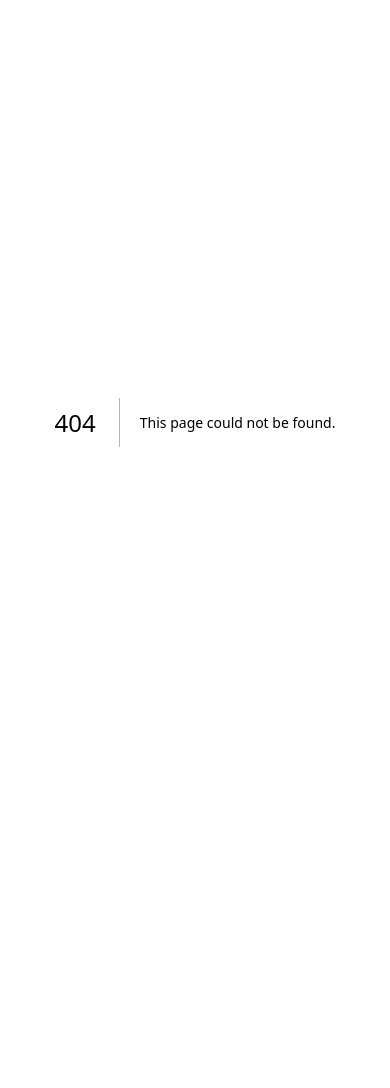
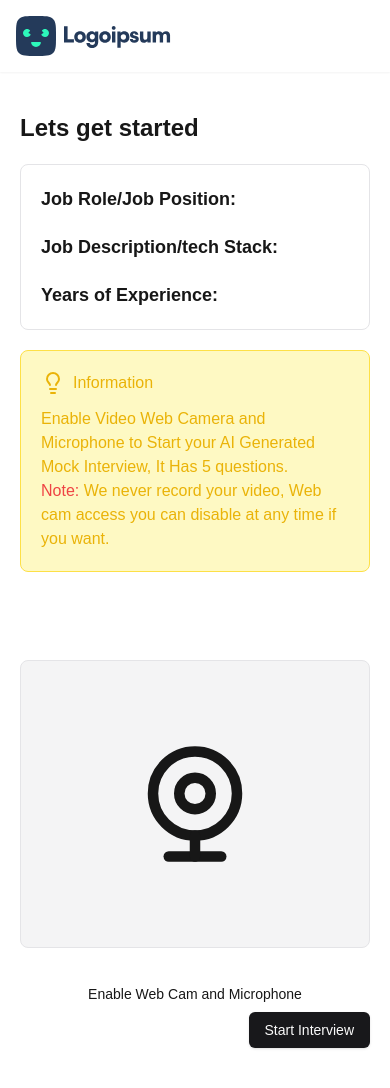
Before and after one commit to Upadhyay-Yatendra/MockView, a Next.js app: page /dashboard/interview/1 in a window 390 px wide. Before the commit this address had no page. Before the commit the page ends 844 px from the top, so only its background shows below. Built offline with nearby package versions, Linux system fonts and the light colour scheme; no server answers; the database is empty.

Commit message:
Added webCam and microphone functionality and questions pages

```diff
--- /dev/null
+++ b/app/dashboard/interview/[interviewId]/page.jsx
@@ -0,0 +1,88 @@
+"use client";
+import { Button } from "@/components/ui/button";
+import { db } from "@/utils/db";
+import { MockInterview } from "@/utils/schema";
+import { eq } from "drizzle-orm";
+import { Lightbulb, WebcamIcon } from "lucide-react";
+import Link from "next/link";
+import React, { useEffect, useState } from "react";
+import Webcam from "react-webcam";
+
+function Interview({ params }) {
+  const [interviewData, setInterviewData] = useState();
+  const [webCamEnabled, setWebCamEnabled] = useState(false);
+  useEffect(() => {
+    GetInterviewDetails();
+  }, []);
+  const GetInterviewDetails = async () => {
+    const result = await db
+      .select()
+      .from(MockInterview)
+      .where(eq(MockInterview.mockId, params.interviewId));
+    setInterviewData(result[0]);
+  };
+  return (
+    <div className="my-10 ">
+      <h2 className="font-bold text-2xl">Lets get started</h2>
+      <div className="grid grid-cols-1 md:grid-cols-2 gap-10">
+        <div className="flex flex-col my-5 gap-5">
+          <div className="flex flex-col p-5  rounded-lg border gap-5">
+            <h2 className="text-lg">
+              <strong>Job Role/Job Position: </strong>
+              {interviewData?.jobPosition}
+            </h2>
+            <h2 className="text-lg">
+              <strong>Job Description/tech Stack: </strong>
+              {interviewData?.jobDesc}
+            </h2>
+            <h2 className="text-lg">
+              <strong>Years of Experience: </strong>
+              {interviewData?.jobExperience}
+            </h2>
+          </div>
+          <div className="p-5 border rounded-lg border-yellow-300 bg-yellow-100">
+            <h2 className="flex gap-2 items-center text-yellow-500">
+              <Lightbulb />
+              <span>Information</span>
+            </h2>
+            <h2 className="mt-3 text-yellow-500">
+              Enable Video Web Camera and Microphone to Start your AI Generated
+              Mock Interview, It Has 5 questions.
+              <br />
+              <span className="text-red-500">Note:</span> We never record your
+              video, Web cam access you can disable at any time if you want.
+            </h2>
+          </div>
+        </div>
+        <div>
+          {webCamEnabled ? (
+            <Webcam
+              onUserMedia={() => setWebCamEnabled(true)}
+              onUserMediaError={() => setWebCamEnabled(false)}
+              mirrored={true}
+              style={{ height: 300, width: 300 }}
+            />
+          ) : (
+            <>
+              <WebcamIcon className="h-72 my-7 border rounded-lg w-full p-20 bg-secondary" />
+              <Button
+                className="w-full"
+                variant="ghost"
+                onClick={() => setWebCamEnabled(true)}
+              >
+                Enable Web Cam and Microphone
+              </Button>
+            </>
+          )}
+        </div>
+      </div>
+      <div className="flex justify-end items-end">
+        <Link href={`/dashboard/interview/${params.interviewId}/start`}>
+          <Button>Start Interview</Button>
+        </Link>
+      </div>
+    </div>
+  );
+}
+
+export default Interview;
--- /dev/null
+++ b/app/dashboard/interview/[interviewId]/start/components/QuestionsSection.jsx
@@ -0,0 +1,9 @@
+import React from 'react'
+
+const QuestionsSection = () => {
+  return (
+    <div>QuestionsSection</div>
+  )
+}
+
+export default QuestionsSection
--- /dev/null
+++ b/app/dashboard/interview/[interviewId]/start/page.jsx
@@ -0,0 +1,9 @@
+import React from 'react'
+
+const page = () => {
+  return (
+    <div>page</div>
+  )
+}
+
+export default page
--- a/package.json
+++ b/package.json
@@ -25,6 +25,7 @@
     "next": "14.2.11",
     "react": "^18",
     "react-dom": "^18",
+    "react-webcam": "^7.2.0",
     "tailwind-merge": "^2.5.2",
     "tailwindcss-animate": "^1.0.7",
     "uuid": "^10.0.0"
```
Also changed, not shown: app/dashboard/_component/AddNewInterview.jsx (line endings or trailing spaces), 2 other files (tests, documents, lock files or other folders).
